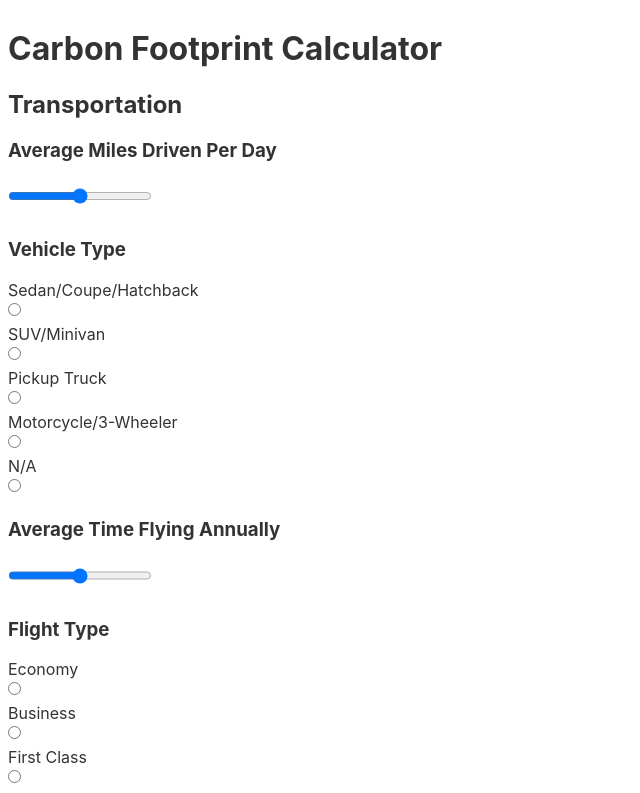
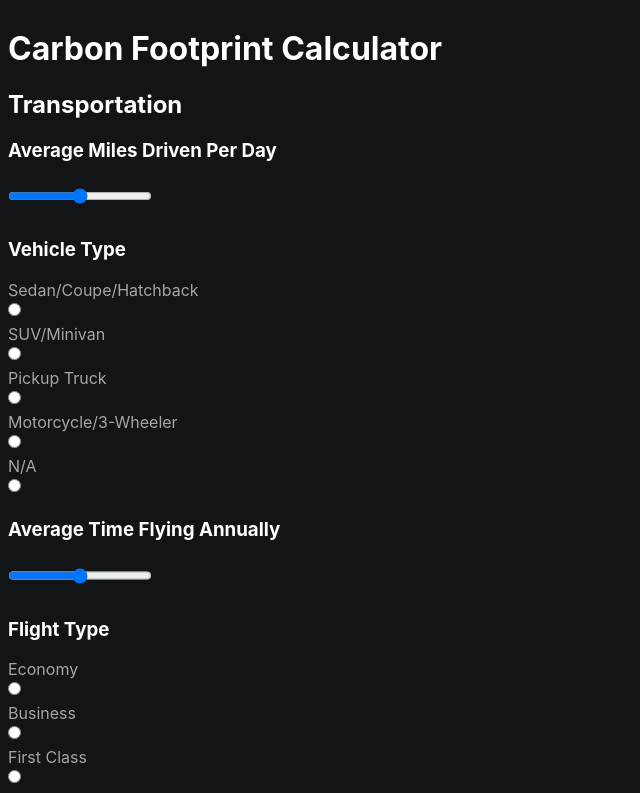
Before and after one commit to CalebHite/carbon-calculator, a Svelte app: page / in a window 1280 px wide. Shown: the top 793 px of the page, without its empty margins (0-640 px from the left). Built offline with nearby package versions, Linux system fonts and the light colour scheme.

Commit message:
Change CSS

```diff
--- a/public/global.css
+++ b/public/global.css
@@ -10,6 +10,7 @@ body {
 	padding: 8px;
 	box-sizing: border-box;
 	font-family: -apple-system, BlinkMacSystemFont, "Segoe UI", Roboto, Oxygen-Sans, Ubuntu, Cantarell, "Helvetica Neue", sans-serif;
+	background: #131415;
 }
 
 a {
@@ -27,6 +28,20 @@ a:visited {
 
 label {
 	display: block;
+	color: #A6A6A7;
+}
+
+p {
+	color: #A6A6A7;
+}
+
+h1, h2, h3, h4, h5 {
+	color: #ffffff;
+}
+
+.input[type=range] {
+	-webkit-appearance: none;
+	background-color: #131415;
 }
 
 input, button, select, textarea {
```
